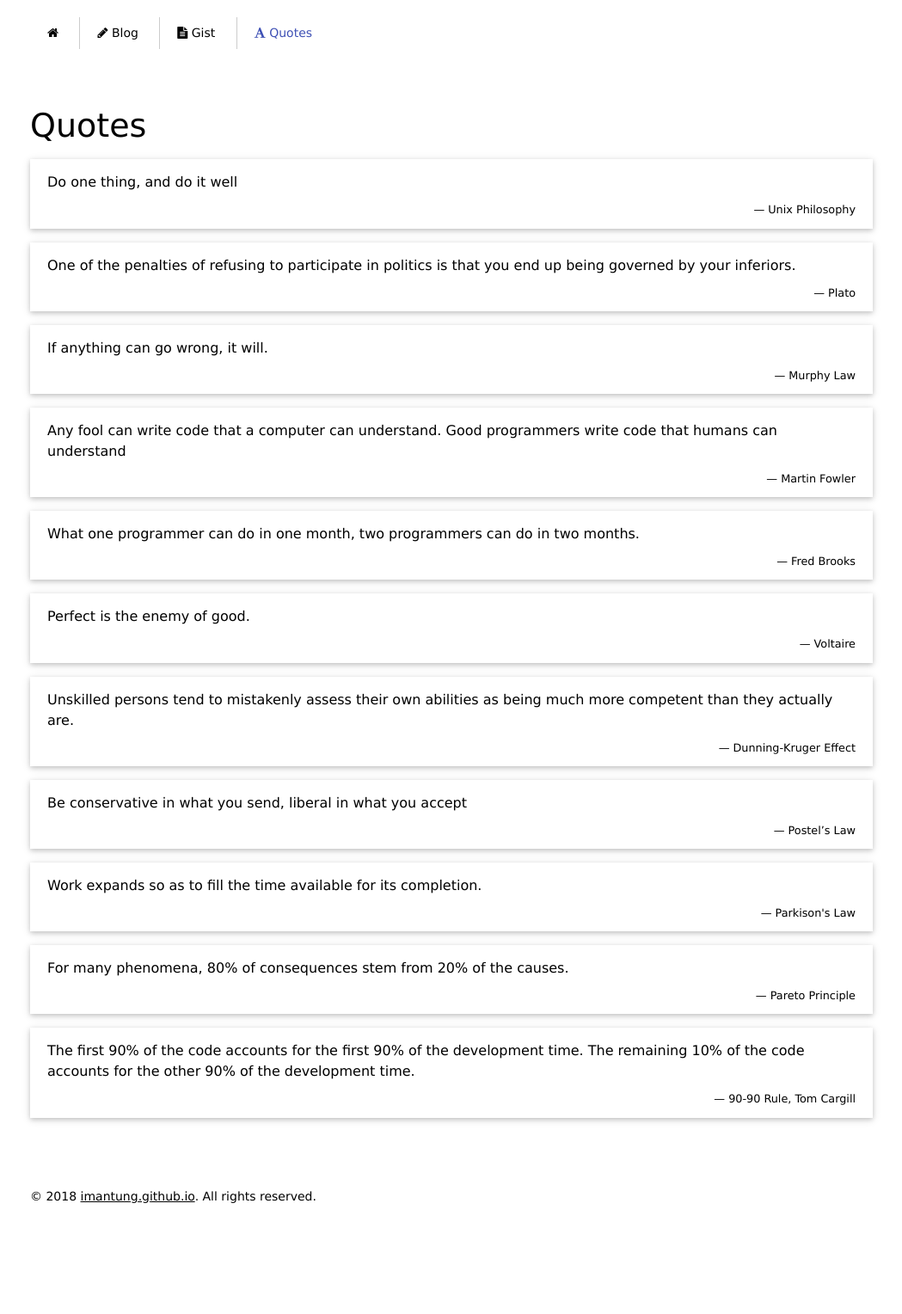
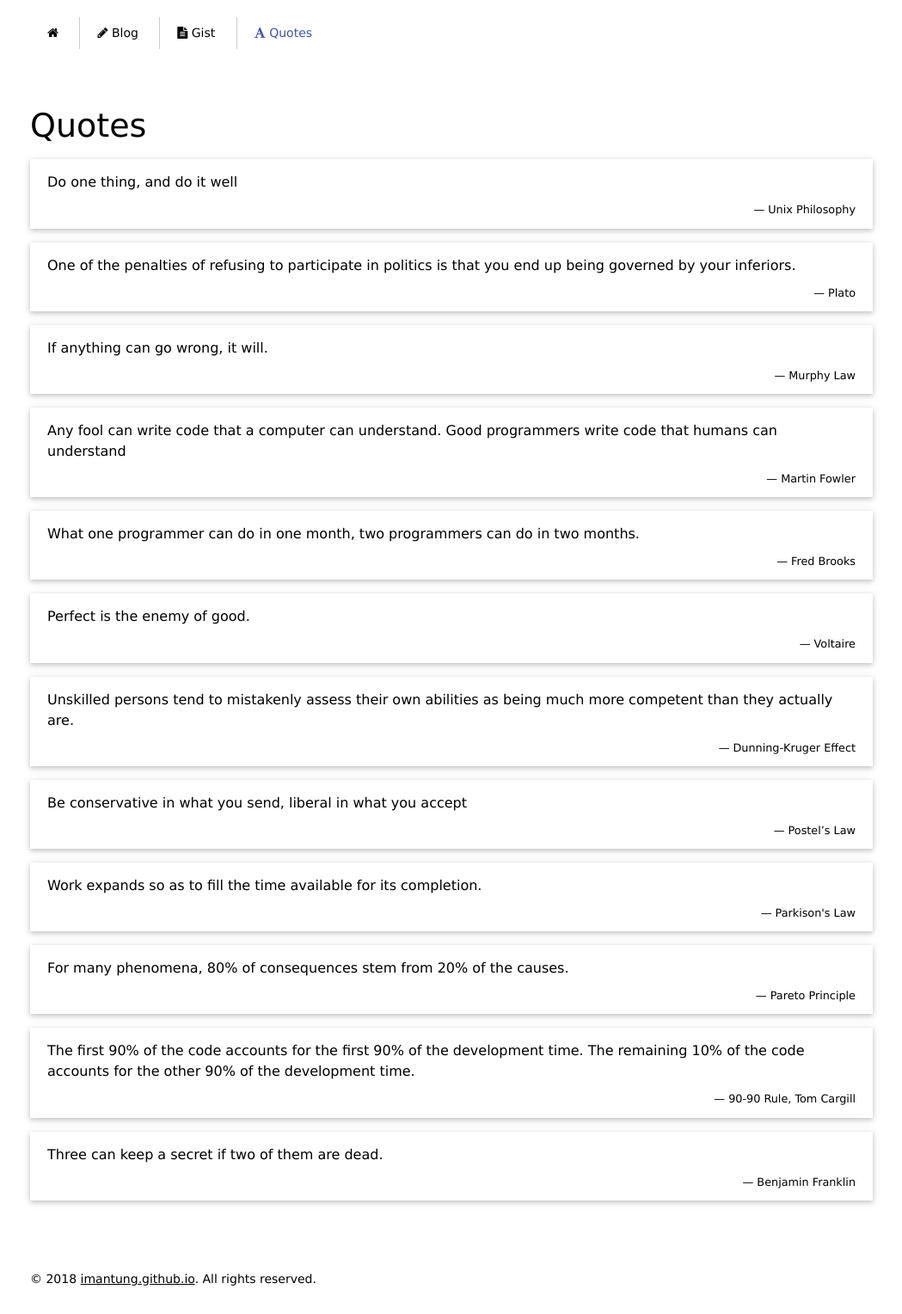
Before and after one commit to imantung/imantung.github.io, a Jekyll site: the page built from quotes.html, in a window 1280 px wide. Shown: the whole page at 86% size, without its empty margins (115-1164 px from the left). Built offline with Jekyll 4.4.1, drawn with Linux system fonts in a browser that asks for light colours; nearby versions of some CDN libraries; before the commit the page ends 1432 px from its top, so only the background shows below that.

Commit message:
add more quote

```diff
--- a/_data/quotes.yml
+++ b/_data/quotes.yml
@@ -20,3 +20,5 @@
   author: Pareto Principle
 - text: The first 90% of the code accounts for the first 90% of the development time. The remaining 10% of the code accounts for the other 90% of the development time.
   author: 90-90 Rule, Tom Cargill
+- text: Three can keep a secret if two of them are dead.
+  author: Benjamin Franklin
```
